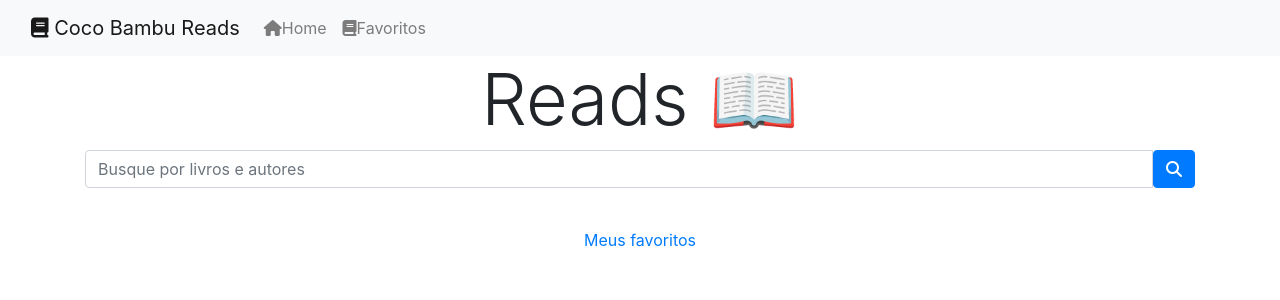
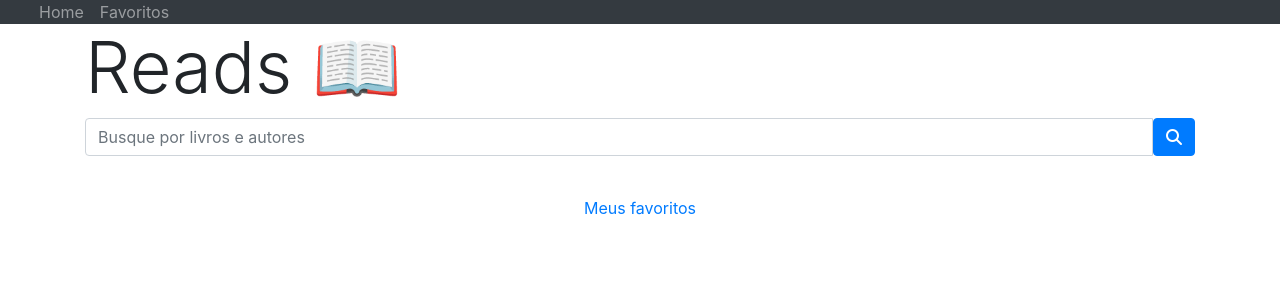
Before and after one commit to xrrac42/CocoBambuReads, an Angular app: page / in a window 1280 px wide. Shown: the top 300 px of the page. Built offline with nearby package versions, Linux system fonts and the light colour scheme.

Commit message:
refatoracao no estilo header

```diff
--- a/src/core/header/header.component.css
+++ b/src/core/header/header.component.css
@@ -0,0 +1,12 @@
+.custom-navbar {
+    height: 3%;
+  }
+  .custom-navbar .navbar-brand,
+  .custom-navbar .nav-link {
+    line-height: 3%;
+  }
+    /* .custom-navbar .navbar-toggler {
+    padding-top: 12px;
+    padding-bottom: 12px;
+  }
+   */
--- a/src/core/header/header.component.html
+++ b/src/core/header/header.component.html
@@ -1,16 +1,15 @@
- <nav class="navbar navbar-expand-lg navbar-light bg-light">
+<nav class="navbar navbar-expand-lg navbar-dark bg-dark custom-navbar">
   <div class="container-fluid">
-      <a class="navbar-brand" href="#"><i class="fas fa-book"></i> Coco Bambu Reads</a>
     <button class="navbar-toggler" type="button" data-bs-toggle="collapse" data-bs-target="#navbarNav" aria-controls="navbarNav" aria-expanded="false" aria-label="Toggle navigation">
       <span class="navbar-toggler-icon"></span>
     </button>
     <div class="collapse navbar-collapse" id="navbarNav">
       <ul class="navbar-nav ms-auto">
         <li class="nav-item">
-            <a class="nav-link" href="#"><i class="fas fa-home"></i>Home</a>
+          <a class="nav-link" href="#">Home</a>
         </li>
         <li class="nav-item">
-            <a class="nav-link" href="/favorites"><i class="fas fa-book"></i>Favoritos</a>
+          <a class="nav-link" href="/favorites">Favoritos</a>
         </li>
       </ul>
     </div>
--- a/src/features/home/content/content.component.html
+++ b/src/features/home/content/content.component.html
@@ -1,12 +1,12 @@
 <div class="container">
-  <h1 class="text-center display-3">Reads 📖</h1>
+  <h1 class="text-start display-3">Reads 📖</h1>
   <form (submit)="searchBooks()">
     <div class="input-group mb-3">
       <input type="text" class="form-control" [(ngModel)]="query" name="query" placeholder="Busque por livros e autores">
       <button class="btn btn-primary" type="submit"><i class="fas fa-search"></i></button>
     </div>
   </form>
-  <div *ngIf="getFlagReload()" class="loading-icon text-center">
+  <div *ngIf="getFlagReload()" class="loading-icon text-center ">
     <i class="fas fa-spinner fa-spin"></i> Carregando...
   </div>
   <div *ngIf="books?.length! > 0" class="mb-3 text-start border-bottom pb-2">
```
Lines whose indentation alone changed are shown as unchanged.
